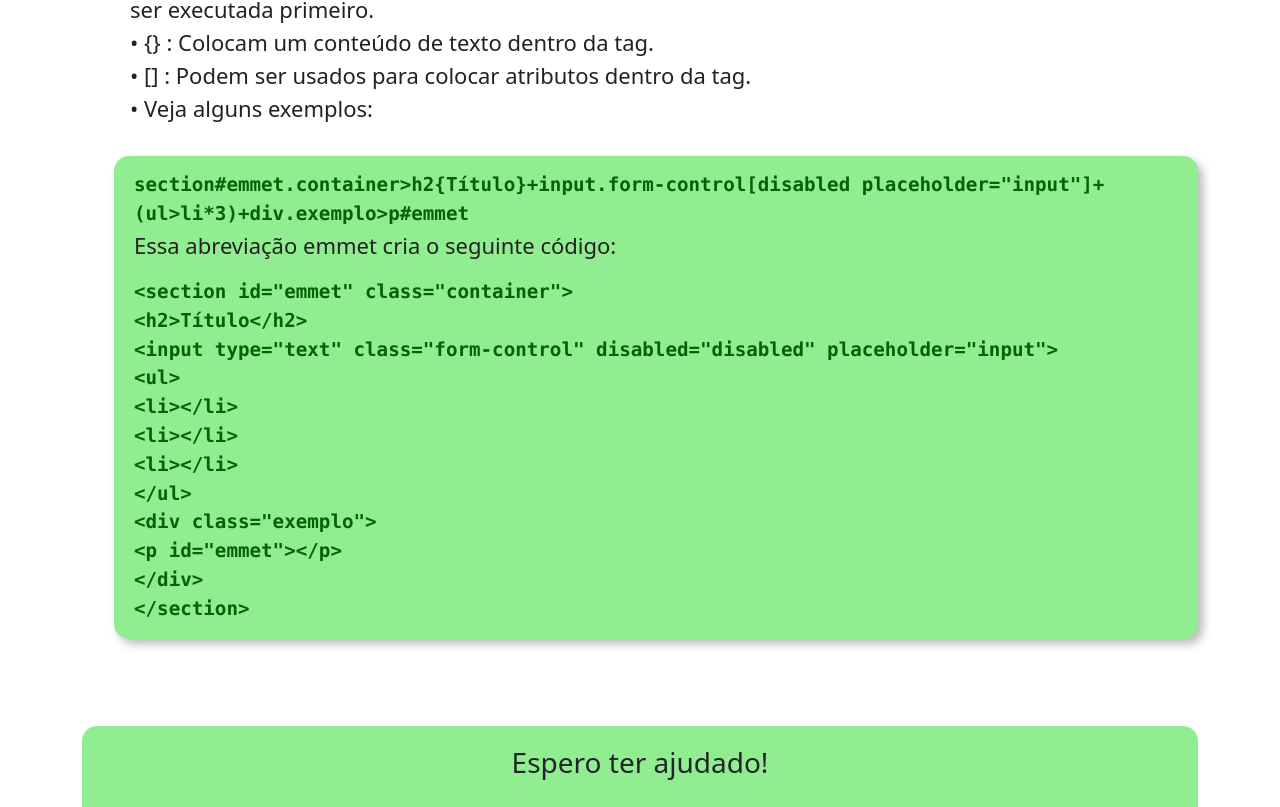
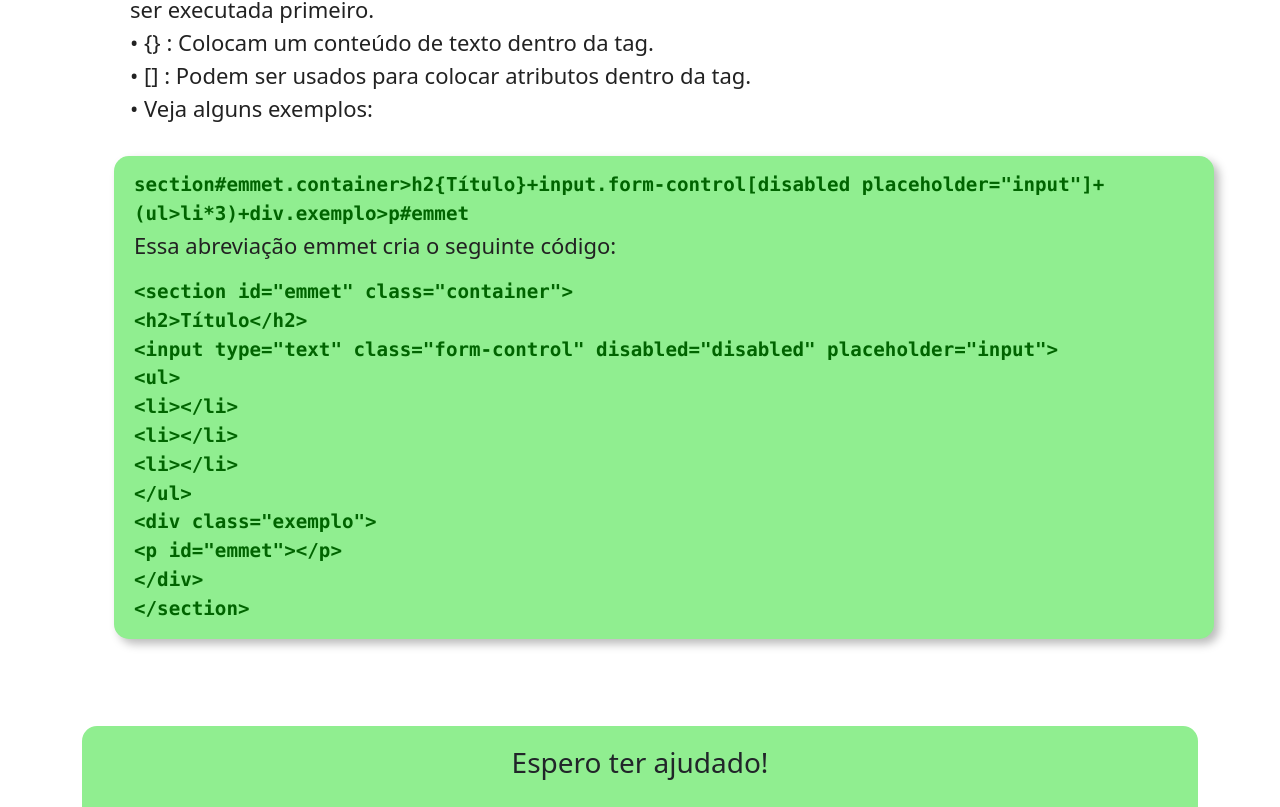
Before and after one commit to BrenoMorim/resumo-html-css, a plain HTML site: page resumo-html.html in a window 1280 px wide. Shown: the part 9178-9985 px from the top of the page. Drawn offline with nearby package versions, Linux system fonts and the light colour scheme.

Commit message:
Correção de bug na página de resumo html

```diff
--- a/resumo-html.html
+++ b/resumo-html.html
@@ -317,7 +317,7 @@
 						<li>[] : Podem ser usados para colocar atributos dentro da tag.</li>
 						<li>Veja alguns exemplos:</li>
 					</ul>
-					<div class="exemplo">
+					<div class="exemplo col-12">
 						<code class="codigo">section#emmet.container>h2{Título}+input.form-control[disabled placeholder="input"]+(ul>li*3)+div.exemplo>p#emmet</code>
 						<p>Essa abreviação emmet cria o seguinte código:</p>
 						<code class="codigo" id="abreviacaoEmmet">
```
